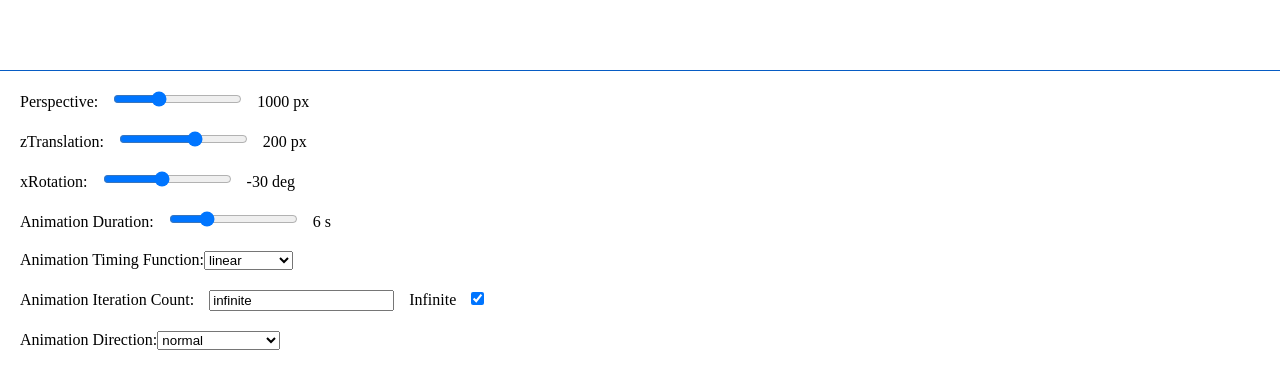
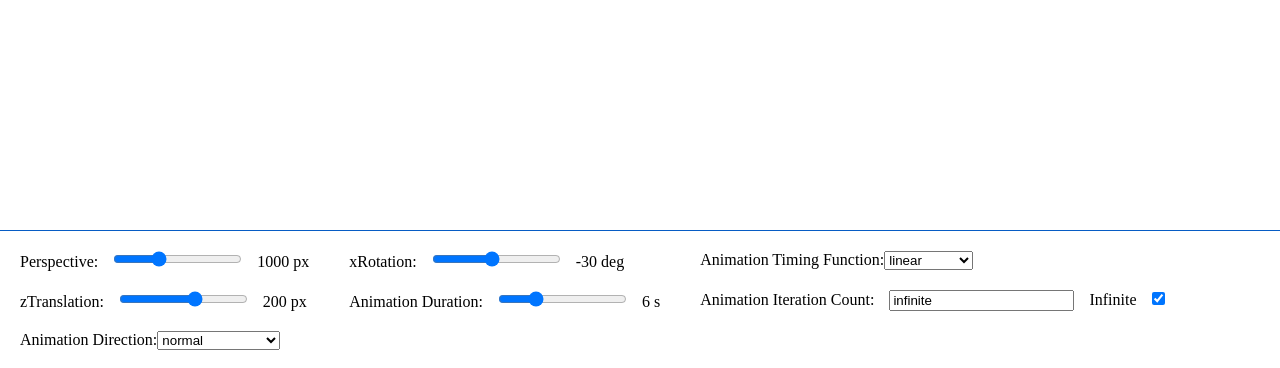
Before and after one commit to ahmedyahiaalkaff/image_slider_3d, a React (Vite) app: page / in a window 1280 px wide. Shown: the part 429-797 px from the top of the page. Built offline with nearby package versions, Linux system fonts and the light colour scheme.

Commit message:
Added React memo and some layout change in demo

```diff
--- a/lib/ImageSliderImagesList/index.tsx
+++ b/lib/ImageSliderImagesList/index.tsx
@@ -1,4 +1,4 @@
-import React, { useCallback, useEffect } from "react";
+import React from "react";
 import styles from "./styles.module.css";
 
 export type image = {
--- a/src/App.css
+++ b/src/App.css
@@ -25,15 +25,20 @@ footer.controls{
   position: absolute;
   bottom: 0;
   display: flex;
-  flex-direction: column;
+  flex-direction: row;
   flex-wrap: wrap;
   gap: 20px;
   padding: 20px 20px;
 }
 
-.controls > div{
+.controls > div {
+  display: flex;
+  flex-direction: column;
+  gap: 20px;
   margin-left: 20px;
 }
+
+
 
 label > input {
   margin: auto 15px;
--- a/src/App.tsx
+++ b/src/App.tsx
@@ -117,6 +117,7 @@ function App() {
       />
       <h2 className="content">Image Slider 3D</h2>
       <footer className="controls">
+        <div>
           <div className="perspectiveInput">
             <label htmlFor="perspectiveInput">
               Perspective:
@@ -155,7 +156,8 @@ function App() {
             </label>
             {state.zTranslation} px
           </div>
-        <div className="xRotationInput">
+        </div>
+        <div><div className="xRotationInput">
           <label htmlFor="xRotationInput">
             xRotation:
             <input
@@ -192,8 +194,8 @@ function App() {
             />
           </label>
           {state.animationDuration} s
-        </div>
-        <div className="animationTimingFunctionInput">
+        </div></div>
+        <div><div className="animationTimingFunctionInput">
           <label htmlFor="animationTimingFunctionInput">
             Animation Timing Function:
             <select
@@ -252,7 +254,7 @@ function App() {
               }}
             />
           </label>
-        </div>
+        </div></div>
         <div className="animationDirectionInput">
           <label htmlFor="animationDirectionInput">
             Animation Direction:
```
Lines whose indentation alone changed are shown as unchanged.
